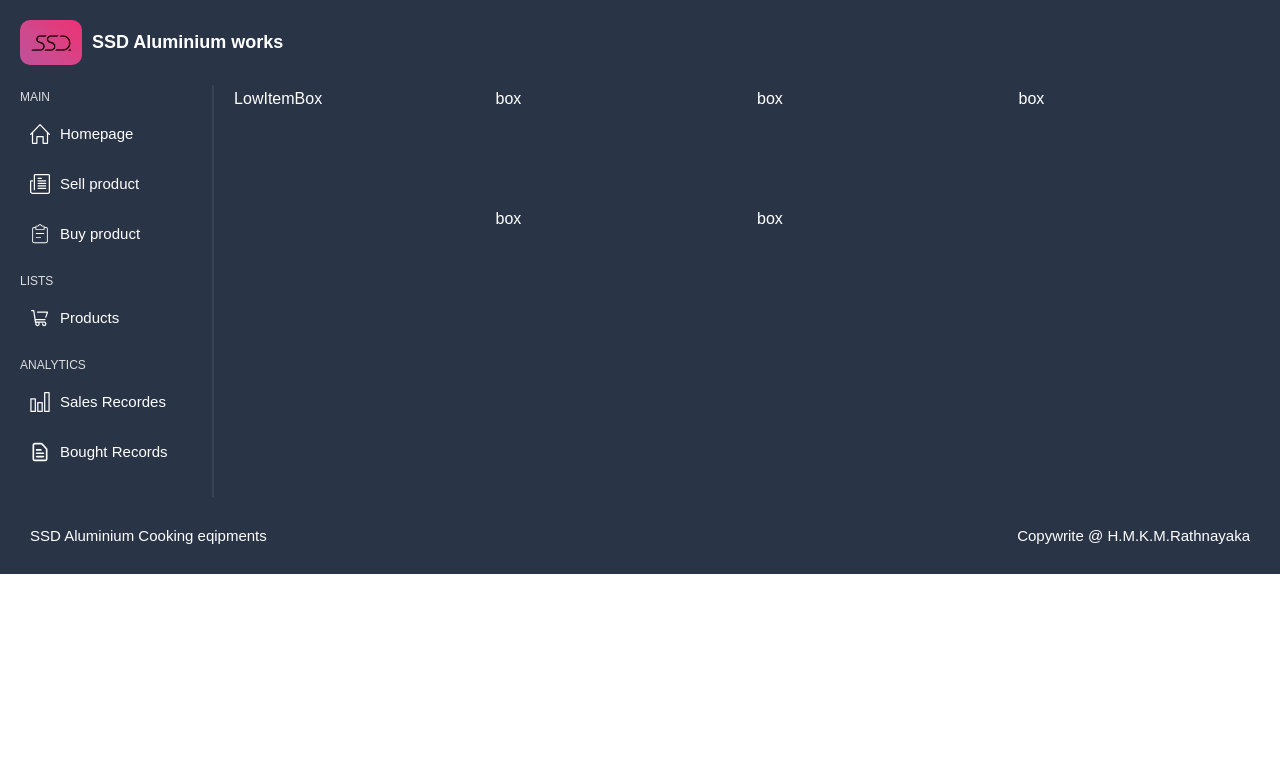
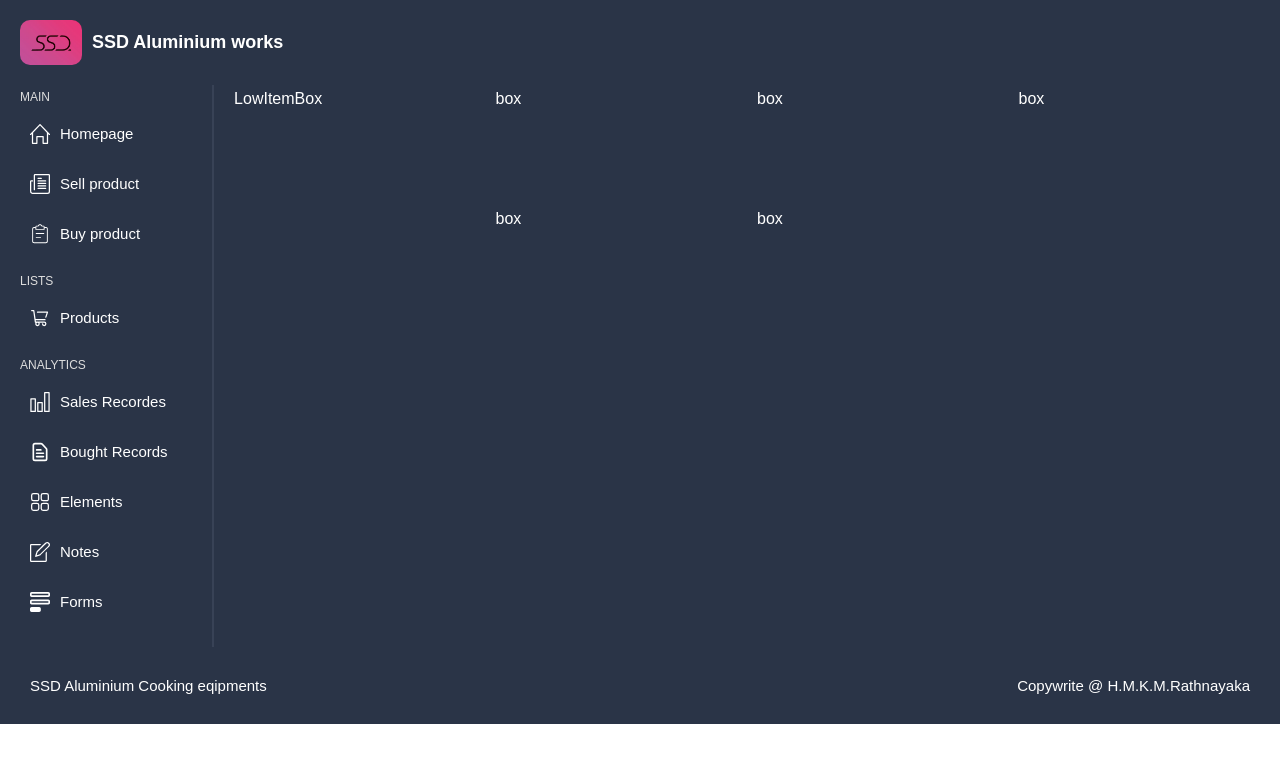
Before and after one commit to kasun-m-rathnayaka/SSD-Cooking-equipment-shop, a React (Vite) app in the folder frontend/: page / in a window 1280 px wide. Shown: the top 762 px of the page. Built offline with nearby package versions, Linux system fonts and the light colour scheme.

Commit message:
first commit

```diff
--- a/frontend/src/data.ts
+++ b/frontend/src/data.ts
@@ -57,24 +57,24 @@ export const menu = [
         url: "/boughtrecords",
         icon: "log.svg",
       },
-      // {
-      //   id: 3,
-      //   title: "Elements",
-      //   url: "/",
-      //   icon: "element.svg",
-      // },
-      // {
-      //   id: 4,
-      //   title: "Notes",
-      //   url: "/",
-      //   icon: "note.svg",
-      // },
-      // {
-      //   id: 5,
-      //   title: "Forms",
-      //   url: "/",
-      //   icon: "form.svg",
-      // },
+      {
+        id: 3,
+        title: "Elements",
+        url: "/",
+        icon: "element.svg",
+      },
+      {
+        id: 4,
+        title: "Notes",
+        url: "/",
+        icon: "note.svg",
+      },
+      {
+        id: 5,
+        title: "Forms",
+        url: "/",
+        icon: "form.svg",
+      },
     ],
   },
 ];
```
